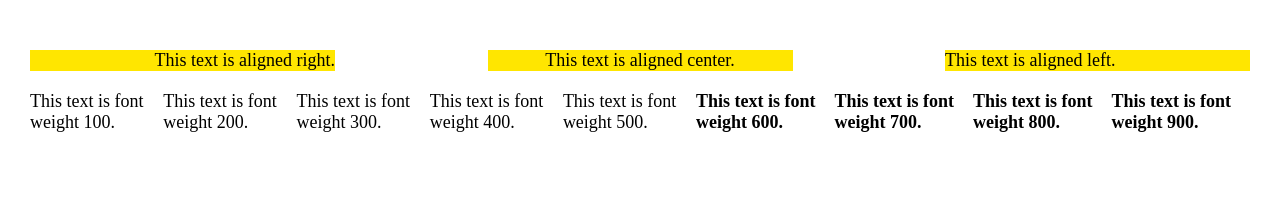
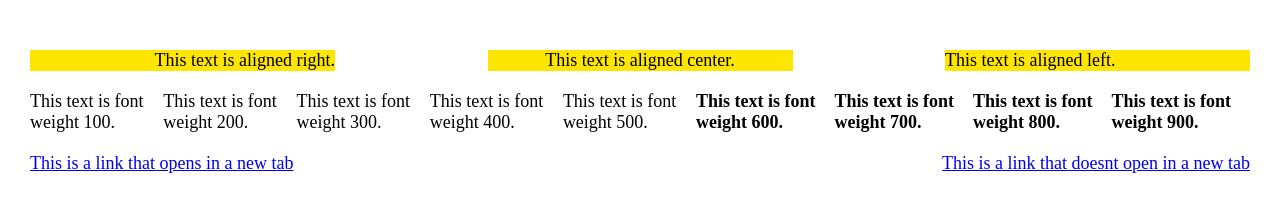
Before and after one commit to marselgray/favorite_classes, a website: page index.html in a window 1280 px wide. Drawn offline with Linux system fonts and the light colour scheme.

Commit message:
🎉 Add: target security function

```diff
--- a/index.html
+++ b/index.html
@@ -29,6 +29,13 @@
 			<p class='weight--900'>This text is font weight 900.</p>
 		</section>
 
+		<section class='flex flex--between'>
+			<a href='#' target='_blank'>This is a link that opens in a new tab</a>
+			<a href='#'>This is a link that doesnt open in a new tab</a>
+		</section>
+
 	</main>
+
+	<script src="script.js"></script>
 </body>
 </html>
--- a/sass/base/_base.scss
+++ b/sass/base/_base.scss
@@ -28,7 +28,7 @@ section{
 	margin: 2rem 0;
 }
 
-p{
+p, a{
 	font-size: 1.8rem;
 }
 
--- /dev/null
+++ b/script.js
@@ -0,0 +1,24 @@
+window.addEventListener('load', function() {
+	target_security();
+});
+
+
+/**
+ * Target Security
+ * Adds the correct target method to a link
+ */
+function target_security(){
+
+	var aTags = document.getElementsByTagName('a');
+
+	if (aTags){
+		let aTagsMap = Array.prototype.slice.call(aTags);
+
+		aTagsMap.map(function(item){
+			if (item.target === '_blank'){
+				item.setAttribute('rel','noreferrer noopener');
+				item.setAttribute('aria-label', 'This is an external link (opens in a new tab)');
+			}
+		})
+	}
+}
```
Also changed, not shown: css/style.comp.css, css/style.css, css/style.prefix.css.
